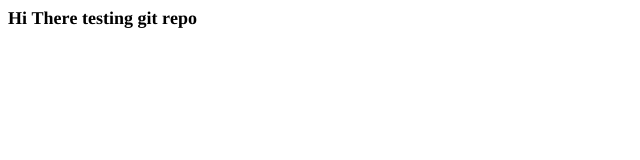
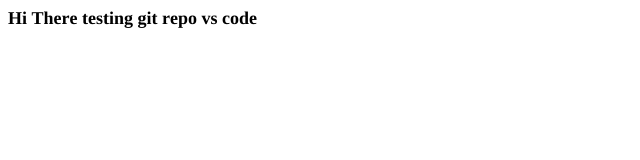
Before and after one commit to abhi5981/test, a plain HTML site: page index.html in a window 1280 px wide. Shown: the full height of the page, 0-640 px from the left. Drawn offline with Linux system fonts and the light colour scheme.

Commit message:
testing vscode commit

```diff
--- a/index.html
+++ b/index.html
@@ -11,6 +11,6 @@
   </style>
 </head>
 <body>
-<h2 style="margin: 0.0px 0.0px 14.9px 0.0px; font: 18.0px Times; -webkit-text-stroke: #000000"><span class="s1"><b>Hi There testing git repo</b></span></h2>
+<h2 style="margin: 0.0px 0.0px 14.9px 0.0px; font: 18.0px Times; -webkit-text-stroke: #000000"><span class="s1"><b>Hi There testing git repo vs code</b></span></h2>
 </body>
 </html>
```
